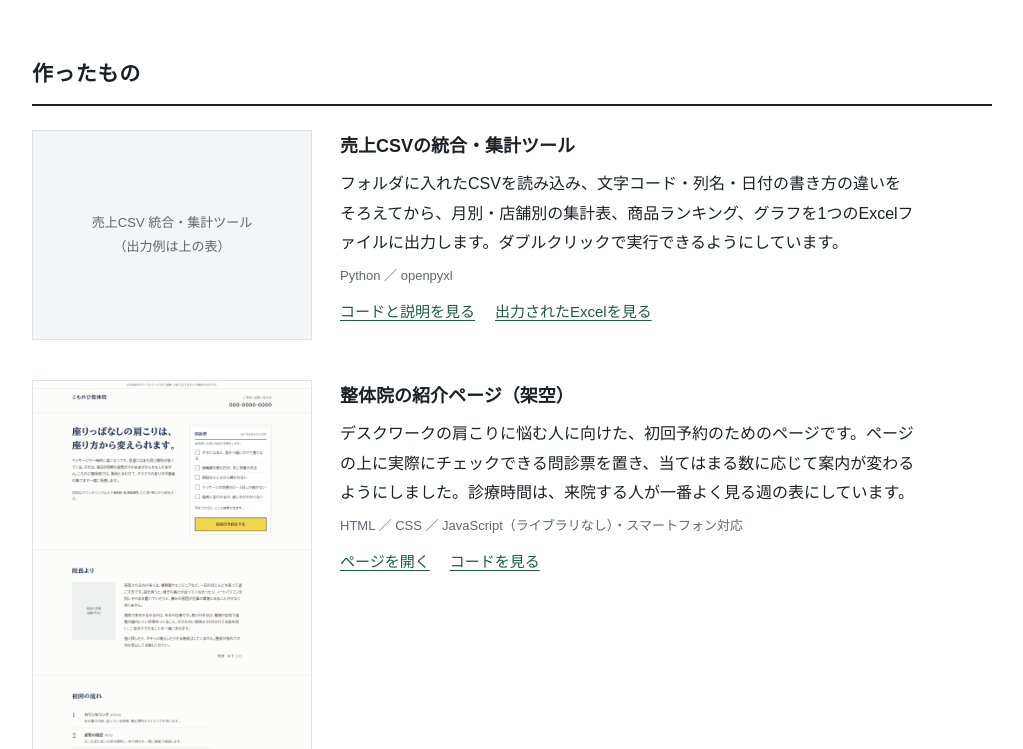
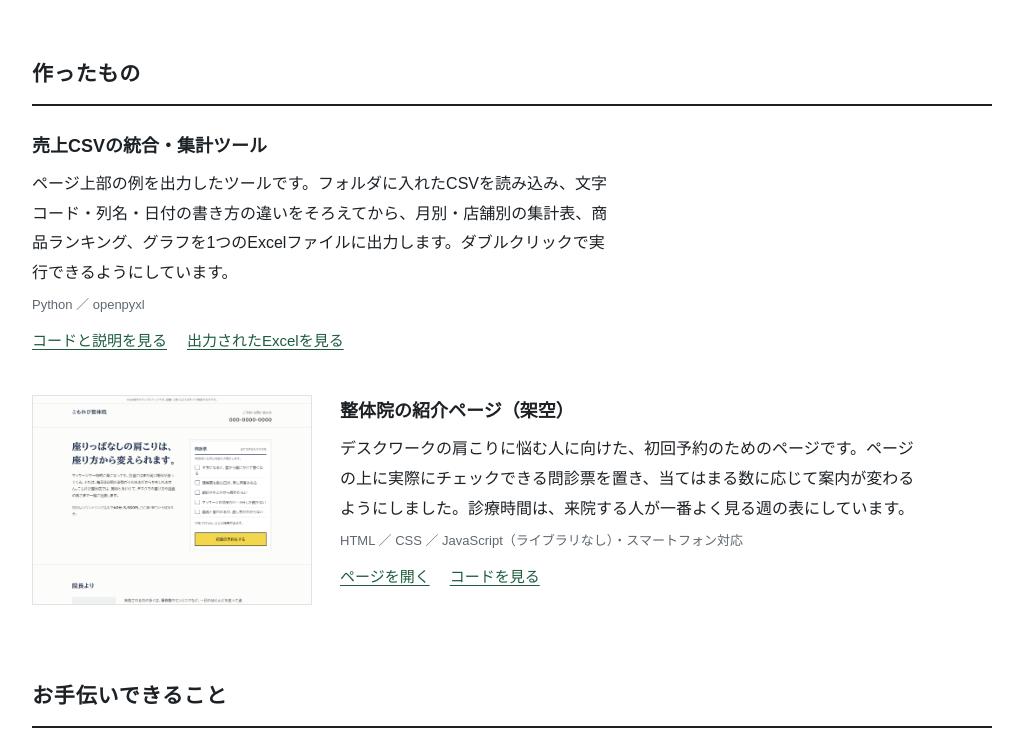
Before and after one commit to Inabe2929/portfolio, a plain HTML site: page index.html in a window 1280 px wide. Shown: the part 660-1409 px from the top of the page, without its empty margins (128-1151 px from the left). Drawn offline with Linux system fonts and the light colour scheme; a web font is replaced by a local one.

Commit message:
トップページの表示を調整

```diff
--- a/index.html
+++ b/index.html
@@ -40,7 +40,7 @@ header p{color:var(--sub);margin-top:4px}
 .sheet{width:100%;border-collapse:collapse;font-size:14px;font-variant-numeric:tabular-nums}
 .sheet th,.sheet td{border:1px solid var(--grid);padding:6px 8px;text-align:right}
 .sheet th{background:var(--head);font-weight:700;text-align:center}
-.sheet td:first-child{text-align:left}
+.sheet td:first-child{text-align:left;white-space:nowrap}
 .sheet tr.total td{font-weight:700;border-top:2px solid var(--ink)}
 .flags{margin-top:16px;font-size:13px}
 .flags li{list-style:none;padding:4px 0;border-bottom:1px dashed var(--grid)}
@@ -52,8 +52,8 @@ section h2{font-size:21px;letter-spacing:.04em;padding-bottom:10px;border-bottom
 
 .works{display:grid;gap:40px}
 .work{display:grid;grid-template-columns:280px 1fr;gap:28px;align-items:start}
-.work img{width:100%;border:1px solid var(--grid);display:block}
-.work .noimg{aspect-ratio:4/3;border:1px solid var(--grid);background:var(--head);display:grid;place-items:center;font-size:13px;color:var(--sub);text-align:center;padding:12px}
+.work img{width:100%;aspect-ratio:4/3;object-fit:cover;object-position:top;border:1px solid var(--grid);display:block}
+.work.text{grid-template-columns:1fr}
 .work h3{font-size:18px}
 .work p{margin-top:6px;max-width:36em}
 .work .links{margin-top:10px;font-size:15px}
@@ -124,11 +124,10 @@ footer{margin-top:72px;padding:24px 0 40px;border-top:1px solid var(--grid);font
 <section aria-labelledby="works">
   <h2 id="works">作ったもの</h2>
   <div class="works">
-    <div class="work">
-      <div class="noimg">売上CSV 統合・集計ツール<br>（出力例は上の表）</div>
+    <div class="work text">
       <div>
         <h3>売上CSVの統合・集計ツール</h3>
-        <p>フォルダに入れたCSVを読み込み、文字コード・列名・日付の書き方の違いをそろえてから、月別・店舗別の集計表、商品ランキング、グラフを1つのExcelファイルに出力します。ダブルクリックで実行できるようにしています。</p>
+        <p>ページ上部の例を出力したツールです。フォルダに入れたCSVを読み込み、文字コード・列名・日付の書き方の違いをそろえてから、月別・店舗別の集計表、商品ランキング、グラフを1つのExcelファイルに出力します。ダブルクリックで実行できるようにしています。</p>
         <p class="stack">Python ／ openpyxl</p>
         <p class="links"><a href="https://github.com/Inabe2929/portfolio/tree/main/csv-report-tool">コードと説明を見る</a><a href="https://github.com/Inabe2929/portfolio/raw/main/csv-report-tool/demo_report.xlsx">出力されたExcelを見る</a></p>
       </div>
```
